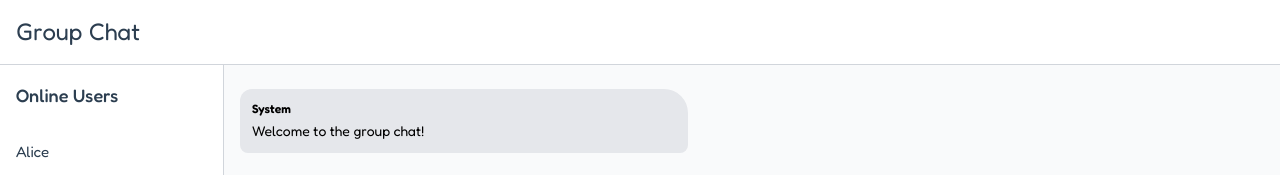
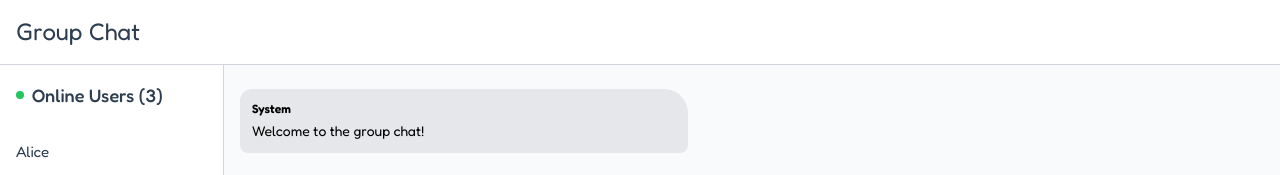
Before and after one commit to jacobdarvin/sk-chat, a Vue app: page /chat in a window 1280 px wide. Shown: the top 175 px of the page. Built offline with nearby package versions, Linux system fonts and the light colour scheme; sample sign-in values are in the browser's storage.

Commit message:
Green dot and stuff!

```diff
--- a/src/components/UserList.vue
+++ b/src/components/UserList.vue
@@ -1,7 +1,10 @@
 <!-- src/components/UserList.vue -->
 <template>
   <div class="w-56 border-r border-gray-300">
-    <h3 class="text-lg font-medium p-4">Online Users</h3>
+    <h3 class="text-lg font-medium p-4 flex items-center">
+      <span class="inline-block w-2 h-2 bg-green-500 rounded-full mr-2"></span>
+      Online Users ({{ users.length }})
+    </h3>
     <ul class="list-none p-0 m-0">
       <li
         v-for="user in users"
```
